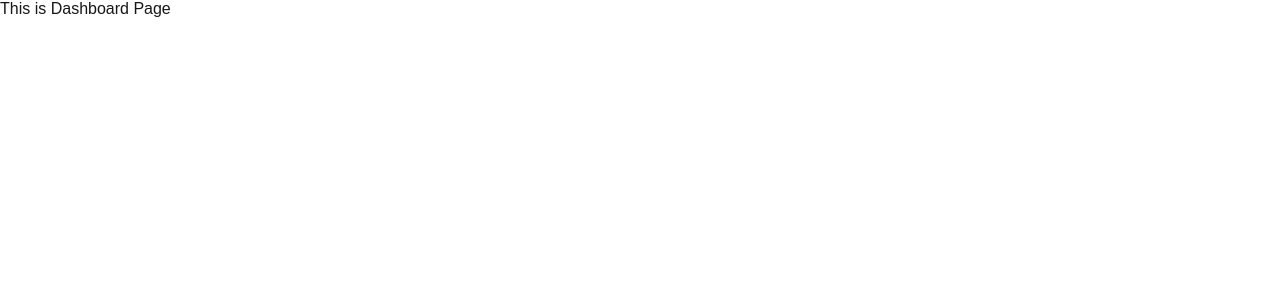
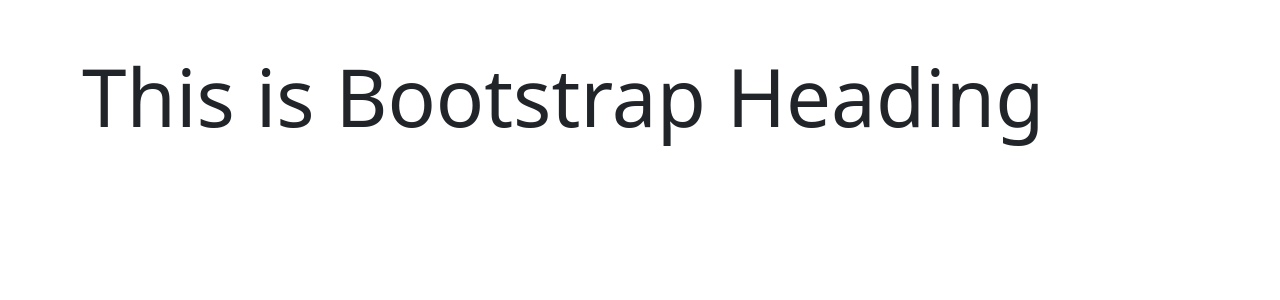
Before and after one commit to ntl-alyan/revanced-app, a Next.js app: page /dashboard in a window 1280 px wide. Shown: the top 300 px of the page. Built offline with nearby package versions, Linux system fonts and the light colour scheme.

Commit message:
bootstrap integrated

```diff
--- a/package.json
+++ b/package.json
@@ -10,6 +10,7 @@
     "lint": "next lint"
   },
   "dependencies": {
+    "bootstrap": "^5.3.7",
     "mongodb": "^6.18.0",
     "next": "15.4.1",
     "react": "19.1.0",
--- a/src/app/dashboard/page.js
+++ b/src/app/dashboard/page.js
@@ -1,11 +1,11 @@
-import React from 'react'
 
-function page() {
+import React from 'react';
+
+export default function Page() {
   return (
-   <>
-   This is Dashboard Page
-   </>
-  )
+    <div className="container mt-5">
+      <h1 className="display-1">This is Bootstrap Heading</h1>
+
+    </div>
+  );
 }
-
-export default page
--- a/src/app/layout.js
+++ b/src/app/layout.js
@@ -1,5 +1,6 @@
 import { Geist, Geist_Mono } from "next/font/google";
 import "./globals.css";
+import 'bootstrap/dist/css/bootstrap.min.css';
 
 const geistSans = Geist({
 	variable: "--font-geist-sans",
```
Also changed, not shown: 1 other file (tests, documents, lock files or other folders). Lines whose indentation alone changed are shown as unchanged.
